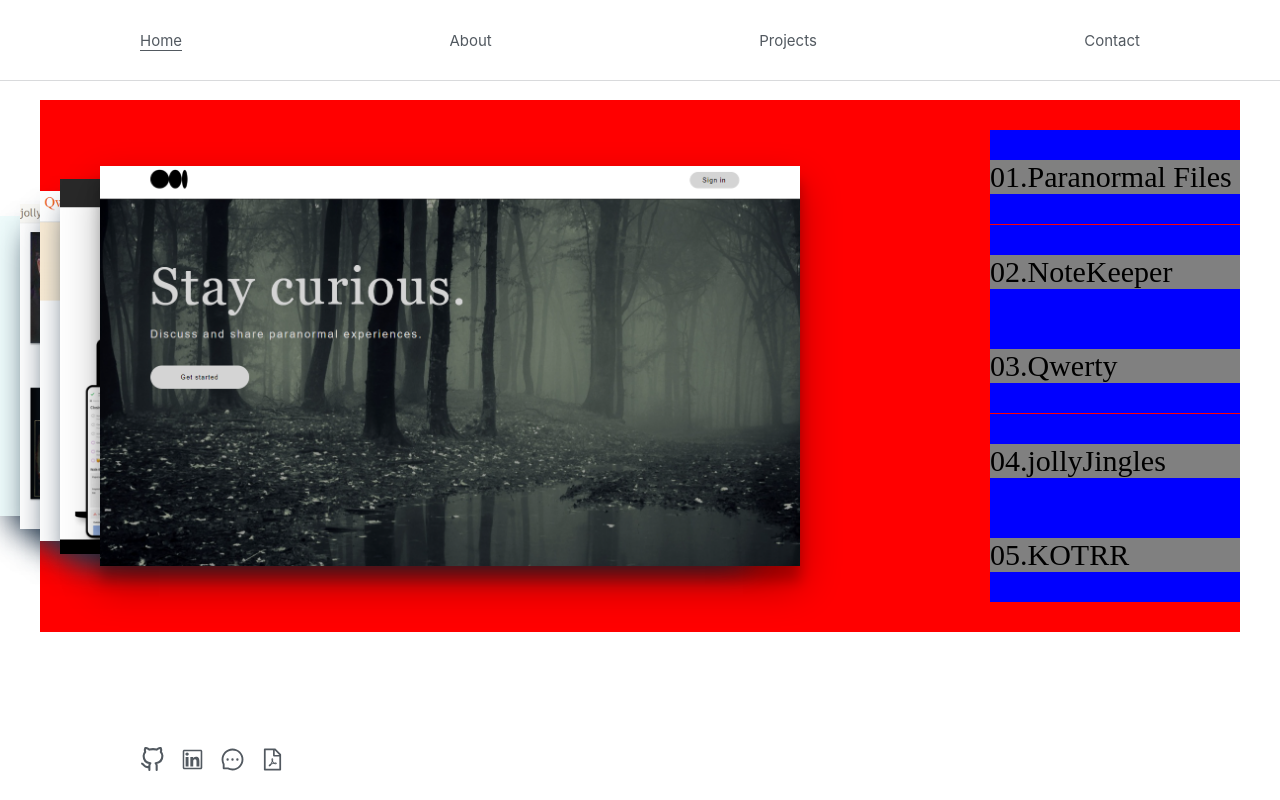
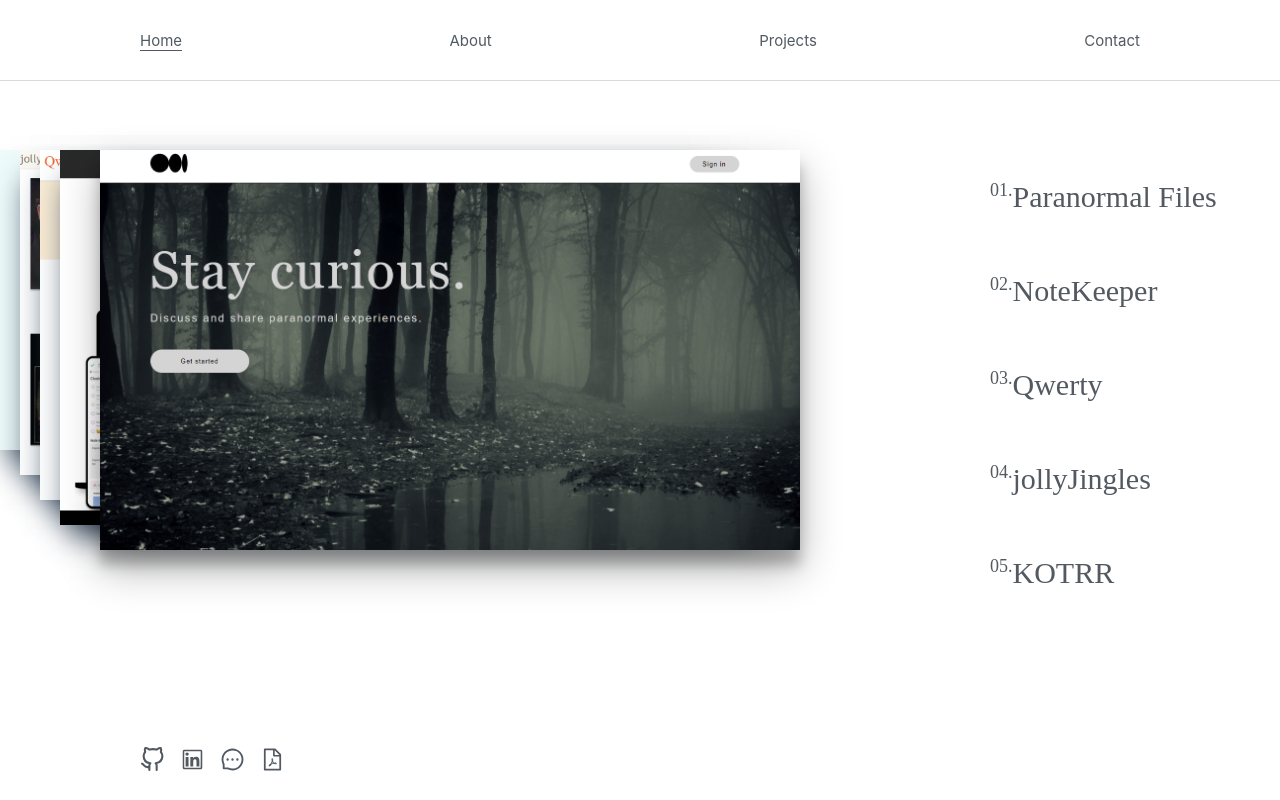
Before and after one commit to verduscos/portfolio-v2, a React (Create React App) app in the folder portfolio/: page / in a window 1280 px wide. Built offline with nearby package versions, Linux system fonts and the light colour scheme.

Commit message:
debugging carousel

```diff
--- a/portfolio/src/components/Carousel/Carousel.css
+++ b/portfolio/src/components/Carousel/Carousel.css
@@ -1,11 +1,24 @@
-.carousel {
-  width: 100%;
+.carousel-container {
+ display: flex;
+  align-items: flex-start;
+  width: 1200px;
+  /* background-color: yellow; */
+
   margin-top: 100px;
   max-width: 1200px;
 
-  background-color: red;
-  display: flex;
-  justify-content: space-between;
+  margin: 150px auto 0 auto;
+}
+
+#carousel {
+  margin: 0;
+  width: 100%;
+  /* margin-top: 100px; */
+  /* max-width: 1200px; */
+
+  /* background-color: red; */
+  /* display: flex; */
+  /* justify-content: space-between; */
 }
 
 /* .inner {
@@ -45,12 +58,18 @@
 
 .project-btns {
   list-style: none;
+  margin: 0;
   padding: 0;
   display: flex;
   flex-direction: column;
   justify-content: space-between;
   font-size: 30px;
   font-family: 'Times New Roman', Times, serif;
+
+}
+
+.project-num {
+  font-size: 18px;
 }
 
 .project-btns > li {
@@ -85,8 +104,12 @@
 
 
 /* testing */
+#carousel {
+  background-color: red !important;
+  /* height: 100% !important; */
+}
 
-#carousel {
+#carousel-inner {
   height: 500px;
   display: flex;
   align-items: center;
@@ -117,20 +140,16 @@
 }
 
 #test {
-  /* border-bottom:  1px solid black; */
-  background-color: gray;
-  /* text-align: left; */
-  /* text-align: center; */
-  display: flex;
+  /* display: flex; */
   justify-content: flex-start;
 }
 
 #project-li {
-  background-color: blue;
+  /* background-color: blue; */
   width: 250px;
 }
 
-#project-li:hover > p > #test {
+a:hover > #project-li > p > #test {
   border-bottom: 1px solid black;
   margin-left: -150px;
   width: 160px !important;
@@ -152,3 +171,9 @@
   height: 400px;
   box-shadow: rgba(0, 0, 0, 0.3) 0px 19px 38px, rgba(0, 0, 0, 0.22) 0px 15px 12px;
 }
+
+
+.link {
+  color: #525960;
+  text-decoration: none;
+}
--- a/portfolio/src/components/Carousel/index.js
+++ b/portfolio/src/components/Carousel/index.js
@@ -36,22 +36,7 @@ function Carousel() {
   // })
 
   return (
-    <div className="carousel">
-      {/* <div className="inner">
-        <h1 id="carousel-title">Projects</h1>
-        <Link to={`/project/${currentProject.id}`}>
-          <div id="overlay">
-            <p>{currentProject.title}</p>
-          </div>
-          <img className="carousel-image" src={currentProject.image} alt="project image" />
-        </Link>
-      </div> */}
-
-
-      {/* {currentIndex}
-
-      <div>testing down here, okay</div> */}
-
+    <div className="carousel-container">
       <ul id="carousel">
         {projects.map((project, index) => (
 
@@ -63,9 +48,10 @@ function Carousel() {
 
       <ul className="project-btns">
         {ProjectData.map((project, index) => (
+          <Link className="link" to={`/project/${currentProject.id}`}>
             <li id="project-li" key={index} value={index} onMouseOver={(e) => setCurrentIndex(index)}>
               <p id="test">
-              <span id={index === currentIndex ? "test" : null}>
+                <span id={index === currentIndex ? "test" : null} className="project-num">
                   {`0${index + 1}.`}
 
                 </span>
@@ -73,6 +59,7 @@ function Carousel() {
 
               </p>
             </li>
+          </Link>
         ))}
       </ul>
     </div>
```
Lines whose indentation alone changed are shown as unchanged.
